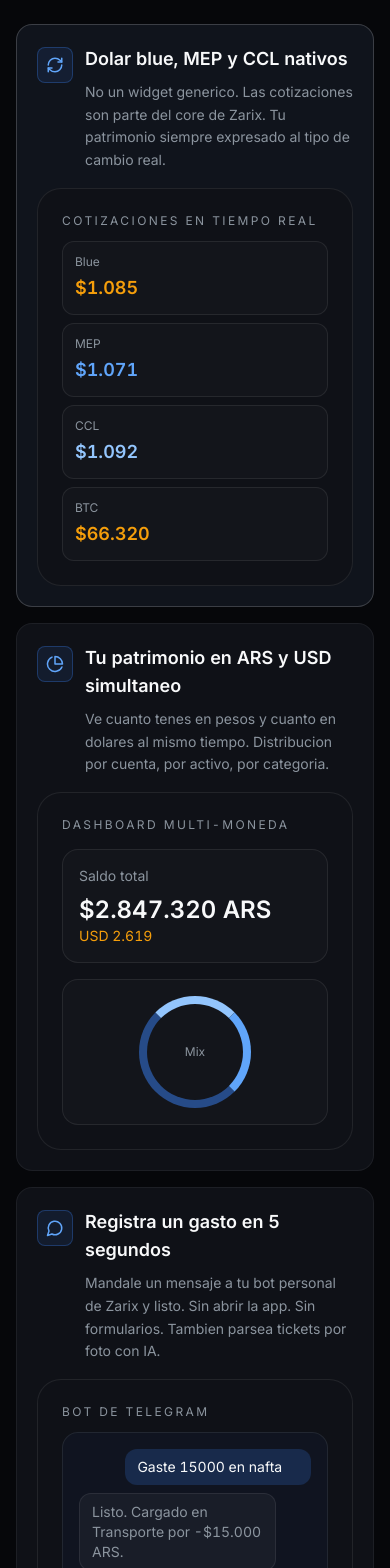
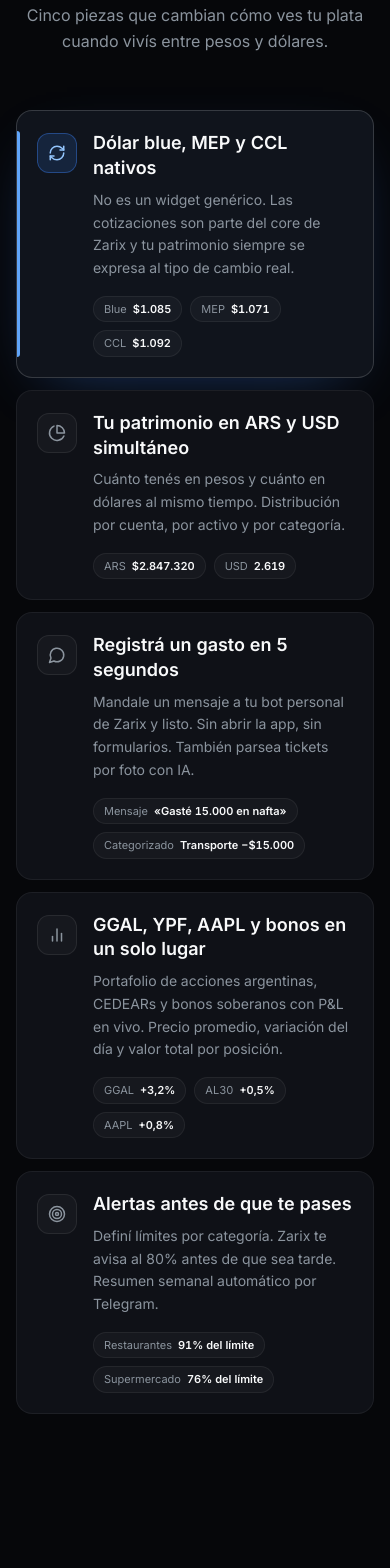
Before and after one commit to jeffreydtz/zarix, a Next.js app: page / in a window 390 px wide. Shown: the part 2124-3692 px from the top of the page. Built offline with nearby package versions, Linux system fonts and the light colour scheme; no server answers.

Commit message:
feat: enhance FeatureMockup and FeaturesSection with improved layout and additional data previews

```diff
--- a/components/landing/FeatureMockup.tsx
+++ b/components/landing/FeatureMockup.tsx
@@ -9,116 +9,214 @@
   feature: FeatureItem;
 }
 
-function QuotesMockup() {
-  const quotes = [
-    { symbol: 'Blue', value: '$1.085', color: 'text-[#F59E0B]' },
-    { symbol: 'MEP', value: '$1.071', color: 'text-blue-400' },
-    { symbol: 'CCL', value: '$1.092', color: 'text-blue-300' },
-    { symbol: 'BTC', value: '$66.320', color: 'text-[#F59E0B]' },
-  ];
+const MOCKUP_MIN_HEIGHT = 340;
 
+function Frame({ tag, children }: { tag: string; children: React.ReactNode }) {
   return (
-    <div className="space-y-3">
-      <p className="text-xs uppercase tracking-[0.2em] text-[#8B949E]">Cotizaciones en tiempo real</p>
-      <div className="grid gap-2 sm:grid-cols-2">
-        {quotes.map((quote) => (
-          <div key={quote.symbol} className="rounded-xl border border-white/[0.08] bg-white/[0.02] p-3">
-            <p className="text-xs text-[#8B949E]">{quote.symbol}</p>
-            <p className={`mt-1 text-lg font-semibold ${quote.color}`}>{quote.value}</p>
+    <div
+      className="flex flex-col gap-4"
+      style={{ minHeight: MOCKUP_MIN_HEIGHT }}
+    >
+      <div className="flex items-center gap-2">
+        <span className="inline-flex items-center rounded-full border border-blue-500/30 bg-blue-500/10 px-2.5 py-1 text-[10px] font-semibold uppercase tracking-[0.18em] text-blue-300">
+          {tag}
+        </span>
+        <span className="h-px flex-1 bg-white/[0.06]" />
       </div>
-        ))}
+      <div className="flex-1">{children}</div>
+    </div>
+  );
+}
+
+function StatRow({
+  label,
+  value,
+  trail,
+  trailTone,
+}: {
+  label: string;
+  value: string;
+  trail?: string;
+  trailTone?: 'positive' | 'negative' | 'neutral';
+}) {
+  const tone =
+    trailTone === 'positive'
+      ? 'text-emerald-400'
+      : trailTone === 'negative'
+        ? 'text-red-400'
+        : 'text-[#8B949E]';
+  return (
+    <div className="flex items-center justify-between rounded-xl border border-white/[0.06] bg-white/[0.02] px-3.5 py-2.5">
+      <span className="text-sm font-medium text-[#E6E8EC]">{label}</span>
+      <div className="flex items-baseline gap-2">
+        <span className="tabular-nums text-sm font-semibold text-[#F8F9FA]">{value}</span>
+        {trail ? <span className={`tabular-nums text-xs ${tone}`}>{trail}</span> : null}
       </div>
     </div>
   );
 }
 
+function QuotesMockup() {
+  const quotes = [
+    { symbol: 'Dólar blue', value: '$1.085', trail: '+0.4%', tone: 'positive' as const },
+    { symbol: 'Dólar MEP', value: '$1.071', trail: '+0.2%', tone: 'positive' as const },
+    { symbol: 'Dólar CCL', value: '$1.092', trail: '−0.1%', tone: 'negative' as const },
+    { symbol: 'Bitcoin', value: '$66.320', trail: '+1.8%', tone: 'positive' as const },
+  ];
+
+  return (
+    <Frame tag="Cotizaciones en vivo">
+      <div className="space-y-2">
+        {quotes.map((q) => (
+          <StatRow key={q.symbol} label={q.symbol} value={q.value} trail={q.trail} trailTone={q.tone} />
+        ))}
+      </div>
+    </Frame>
+  );
+}
+
 function PortfolioMockup() {
+  const slices = [
+    { label: 'Pesos ARS', value: 42, color: 'bg-blue-500' },
+    { label: 'USD MEP / blue', value: 33, color: 'bg-blue-400' },
+    { label: 'Inversiones', value: 18, color: 'bg-blue-300' },
+    { label: 'Cripto', value: 7, color: 'bg-blue-200' },
+  ];
+
   return (
+    <Frame tag="Patrimonio multi-moneda">
+      <div className="rounded-2xl border border-white/[0.06] bg-white/[0.02] p-4">
+        <div className="flex items-baseline justify-between">
           <div>
-      <p className="text-xs uppercase tracking-[0.2em] text-[#8B949E]">Dashboard multi-moneda</p>
-      <div className="mt-4 grid gap-4 sm:grid-cols-[1fr_0.8fr]">
-        <div className="rounded-2xl border border-white/[0.08] bg-white/[0.02] p-4">
-          <p className="text-sm text-[#8B949E]">Saldo total</p>
-          <p className="mt-2 text-2xl font-semibold text-[#F8F9FA]">$2.847.320 ARS</p>
-          <p className="text-sm text-[#F59E0B]">USD 2.619</p>
-        </div>
-        <div className="flex items-center justify-center rounded-2xl border border-white/[0.08] bg-white/[0.02] p-4">
-          <div className="relative h-28 w-28 rounded-full border-8 border-blue-500/50 border-t-blue-300 border-r-blue-400">
-            <span className="absolute inset-0 flex items-center justify-center text-xs text-[#8B949E]">Mix</span>
+            <p className="text-xs uppercase tracking-wider text-[#8B949E]">Saldo total</p>
+            <p className="mt-1 text-2xl font-semibold text-[#F8F9FA] tabular-nums">$2.847.320 ARS</p>
+            <p className="text-sm text-blue-300 tabular-nums">≈ USD 2.619</p>
           </div>
         </div>
+        <div className="mt-4 space-y-2">
+          {slices.map((s) => (
+            <div key={s.label}>
+              <div className="mb-1 flex items-center justify-between text-xs">
+                <span className="text-[#E6E8EC]">{s.label}</span>
+                <span className="text-[#8B949E] tabular-nums">{s.value}%</span>
+              </div>
+              <div className="h-1.5 overflow-hidden rounded-full bg-white/[0.06]">
+                <div className={`h-full ${s.color}`} style={{ width: `${s.value}%` }} />
               </div>
             </div>
+          ))}
+        </div>
+      </div>
+    </Frame>
   );
 }
 
 function TelegramMockup() {
   return (
-    <div className="space-y-3">
-      <p className="text-xs uppercase tracking-[0.2em] text-[#8B949E]">Bot de Telegram</p>
-      <div className="rounded-2xl border border-white/[0.08] bg-[#111827]/60 p-4">
-        <div className="mb-2 ml-auto max-w-[80%] rounded-xl bg-blue-500/20 px-3 py-2 text-sm text-[#F8F9FA]">
-          Gaste 15000 en nafta
+    <Frame tag="Bot personal en Telegram">
+      <div className="rounded-2xl border border-white/[0.06] bg-white/[0.02] p-4">
+        <div className="space-y-2.5">
+          <div className="ml-auto max-w-[80%] rounded-2xl rounded-tr-sm bg-blue-500/25 px-3.5 py-2 text-sm text-[#F8F9FA]">
+            Gasté 15.000 en nafta
           </div>
-        <div className="max-w-[85%] rounded-xl border border-white/[0.08] bg-white/[0.04] px-3 py-2 text-sm text-[#8B949E]">
-          Listo. Cargado en Transporte por -$15.000 ARS.
+          <div className="max-w-[85%] rounded-2xl rounded-tl-sm border border-white/[0.08] bg-white/[0.04] px-3.5 py-2 text-sm text-[#E6E8EC]">
+            Cargado en <span className="font-semibold text-blue-300">Transporte</span> por
+            <span className="ml-1 tabular-nums text-[#F8F9FA]">−$15.000 ARS</span>
+          </div>
+          <div className="ml-auto max-w-[80%] rounded-2xl rounded-tr-sm bg-blue-500/25 px-3.5 py-2 text-sm text-[#F8F9FA]">
+            📎 ticket-super.jpg
+          </div>
+          <div className="max-w-[85%] rounded-2xl rounded-tl-sm border border-white/[0.08] bg-white/[0.04] px-3.5 py-2 text-sm text-[#E6E8EC]">
+            Leí el ticket: <span className="font-semibold text-blue-300">Supermercado</span> por
+            <span className="ml-1 tabular-nums text-[#F8F9FA]">−$48.720 ARS</span>
           </div>
         </div>
       </div>
+    </Frame>
   );
 }
 
 function StocksMockup() {
   const rows = [
-    { symbol: 'GGAL', move: '+3.2%', positive: true },
-    { symbol: 'YPF', move: '-1.1%', positive: false },
-    { symbol: 'AAPL', move: '+0.8%', positive: true },
+    { symbol: 'GGAL', name: 'Galicia', value: '$8.420', trail: '+3.2%', tone: 'positive' as const },
+    { symbol: 'YPF', name: 'YPF', value: '$11.150', trail: '−1.1%', tone: 'negative' as const },
+    { symbol: 'AAPL', name: 'Apple (CEDEAR)', value: '$23.000', trail: '+0.8%', tone: 'positive' as const },
+    { symbol: 'AL30', name: 'Bonar 2030', value: '$91.980', trail: '+0.5%', tone: 'positive' as const },
   ];
 
   return (
-    <div className="space-y-3">
-      <p className="text-xs uppercase tracking-[0.2em] text-[#8B949E]">Inversiones Merval + USA</p>
-      <div className="space-y-2 rounded-2xl border border-white/[0.08] bg-white/[0.02] p-4">
-        {rows.map((row) => (
-          <div key={row.symbol} className="flex items-center justify-between rounded-lg border border-white/[0.06] px-3 py-2">
-            <span className="text-sm font-medium text-[#F8F9FA]">{row.symbol}</span>
-            <span className={`text-sm font-semibold ${row.positive ? 'text-[#10B981]' : 'text-[#EF4444]'}`}>
-              {row.move}
+    <Frame tag="Portafolio Merval + USA + bonos">
+      <div className="space-y-2">
+        {rows.map((r) => (
+          <div
+            key={r.symbol}
+            className="flex items-center justify-between rounded-xl border border-white/[0.06] bg-white/[0.02] px-3.5 py-2.5"
+          >
+            <div className="flex flex-col">
+              <span className="font-mono text-sm font-semibold text-[#F8F9FA]">{r.symbol}</span>
+              <span className="text-[11px] text-[#8B949E]">{r.name}</span>
+            </div>
+            <div className="flex flex-col items-end">
+              <span className="tabular-nums text-sm font-semibold text-[#F8F9FA]">{r.value}</span>
+              <span
+                className={`tabular-nums text-[11px] font-medium ${
+                  r.tone === 'positive' ? 'text-emerald-400' : 'text-red-400'
+                }`}
+              >
+                {r.trail}
               </span>
+            </div>
           </div>
         ))}
       </div>
-    </div>
+    </Frame>
   );
 }
 
 function BudgetMockup() {
   const rows = [
-    { label: 'Supermercado', value: 76 },
-    { label: 'Transporte', value: 45 },
-    { label: 'Restaurantes', value: 91 },
+    { label: 'Supermercado', amount: '$152.000', limit: '$200.000', pct: 76 },
+    { label: 'Transporte', amount: '$22.500', limit: '$50.000', pct: 45 },
+    { label: 'Restaurantes', amount: '$45.500', limit: '$50.000', pct: 91 },
   ];
 
   return (
+    <Frame tag="Presupuestos con alertas">
       <div className="space-y-3">
-      <p className="text-xs uppercase tracking-[0.2em] text-[#8B949E]">Presupuestos inteligentes</p>
-      <div className="space-y-3 rounded-2xl border border-white/[0.08] bg-white/[0.02] p-4">
-        {rows.map((row) => (
-          <div key={row.label}>
-            <div className="mb-1 flex items-center justify-between text-sm">
-              <span className="text-[#F8F9FA]">{row.label}</span>
-              <span className="text-[#8B949E]">{row.value}%</span>
+        {rows.map((r) => {
+          const danger = r.pct >= 85;
+          return (
+            <div
+              key={r.label}
+              className="rounded-xl border border-white/[0.06] bg-white/[0.02] px-3.5 py-3"
+            >
+              <div className="mb-1.5 flex items-baseline justify-between text-sm">
+                <span className="font-medium text-[#E6E8EC]">{r.label}</span>
+                <span className="tabular-nums text-[#8B949E]">
+                  {r.amount} <span className="opacity-60">/ {r.limit}</span>
+                </span>
               </div>
-            <div className="h-2 overflow-hidden rounded-full bg-white/[0.08]">
+              <div className="h-1.5 overflow-hidden rounded-full bg-white/[0.06]">
                 <div
-                className={`h-full rounded-full ${row.value > 85 ? 'bg-[#EF4444]' : 'bg-blue-500'}`}
-                style={{ width: `${row.value}%` }}
+                  className={`h-full ${danger ? 'bg-red-400' : 'bg-blue-500'}`}
+                  style={{ width: `${r.pct}%` }}
                 />
               </div>
-          </div>
-        ))}
+              <div className="mt-1 flex items-center justify-between text-[11px]">
+                <span className={`tabular-nums ${danger ? 'text-red-400' : 'text-[#8B949E]'}`}>
+                  {r.pct}%
+                </span>
+                {danger ? (
+                  <span className="text-red-400">Alerta enviada</span>
+                ) : (
+                  <span className="text-[#8B949E]">En rango</span>
+                )}
               </div>
             </div>
+          );
+        })}
+      </div>
+    </Frame>
   );
 }
 
@@ -127,11 +225,11 @@
     <AnimatePresence mode="wait">
       <motion.div
         key={feature.key}
-        initial={{ opacity: 0, y: 22 }}
+        initial={{ opacity: 0, y: 18 }}
         animate={{ opacity: 1, y: 0 }}
-        exit={{ opacity: 0, y: -18 }}
-        transition={{ duration: 0.35, ease: [0.22, 1, 0.36, 1] }}
-        className="rounded-3xl border border-white/[0.08] bg-[#0F1117] p-6"
+        exit={{ opacity: 0, y: -14 }}
+        transition={{ duration: 0.32, ease: [0.22, 1, 0.36, 1] }}
+        className="rounded-3xl border border-white/[0.08] bg-[#0F1117] p-5 sm:p-6 shadow-[0_30px_80px_-40px_rgba(59,130,246,0.4)]"
       >
         {feature.key === 'quotes' ? <QuotesMockup /> : null}
         {feature.key === 'portfolio' ? <PortfolioMockup /> : null}
--- a/components/landing/FeaturesSection.tsx
+++ b/components/landing/FeaturesSection.tsx
@@ -12,46 +12,70 @@
 } from 'lucide-react';
 import FeatureMockup, { type FeatureItem } from '@/components/landing/FeatureMockup';
 
-const features: Array<
-  FeatureItem & {
-    description: string;
-    icon: LucideIcon;
-  }
-> = [
+interface FeatureCard extends FeatureItem {
+  description: string;
+  icon: LucideIcon;
+  /** Preview compacto para mobile (no aparece en desktop, evita stack de mockups grandes). */
+  preview: { label: string; value: string }[];
+}
+
+const features: FeatureCard[] = [
   {
     key: 'quotes',
-    title: 'Dolar blue, MEP y CCL nativos',
+    title: 'Dólar blue, MEP y CCL nativos',
     description:
-      'No un widget generico. Las cotizaciones son parte del core de Zarix. Tu patrimonio siempre expresado al tipo de cambio real.',
+      'No es un widget genérico. Las cotizaciones son parte del core de Zarix y tu patrimonio siempre se expresa al tipo de cambio real.',
     icon: RefreshCw,
+    preview: [
+      { label: 'Blue', value: '$1.085' },
+      { label: 'MEP', value: '$1.071' },
+      { label: 'CCL', value: '$1.092' },
+    ],
   },
   {
     key: 'portfolio',
-    title: 'Tu patrimonio en ARS y USD simultaneo',
+    title: 'Tu patrimonio en ARS y USD simultáneo',
     description:
-      'Ve cuanto tenes en pesos y cuanto en dolares al mismo tiempo. Distribucion por cuenta, por activo, por categoria.',
+      'Cuánto tenés en pesos y cuánto en dólares al mismo tiempo. Distribución por cuenta, por activo y por categoría.',
     icon: PieChart,
+    preview: [
+      { label: 'ARS', value: '$2.847.320' },
+      { label: 'USD', value: '2.619' },
+    ],
   },
   {
     key: 'telegram',
-    title: 'Registra un gasto en 5 segundos',
+    title: 'Registrá un gasto en 5 segundos',
     description:
-      'Mandale un mensaje a tu bot personal de Zarix y listo. Sin abrir la app. Sin formularios. Tambien parsea tickets por foto con IA.',
+      'Mandale un mensaje a tu bot personal de Zarix y listo. Sin abrir la app, sin formularios. También parsea tickets por foto con IA.',
     icon: MessageCircle,
+    preview: [
+      { label: 'Mensaje', value: '«Gasté 15.000 en nafta»' },
+      { label: 'Categorizado', value: 'Transporte −$15.000' },
+    ],
   },
   {
     key: 'stocks',
-    title: 'GGAL, YPF, AAPL en un solo lugar',
+    title: 'GGAL, YPF, AAPL y bonos en un solo lugar',
     description:
-      'Portafolio de acciones argentinas y americanas con P&L en tiempo real. Precio promedio de compra, variacion del dia, valor total de la posicion.',
+      'Portafolio de acciones argentinas, CEDEARs y bonos soberanos con P&L en vivo. Precio promedio, variación del día y valor total por posición.',
     icon: BarChart2,
+    preview: [
+      { label: 'GGAL', value: '+3,2%' },
+      { label: 'AL30', value: '+0,5%' },
+      { label: 'AAPL', value: '+0,8%' },
+    ],
   },
   {
     key: 'budget',
     title: 'Alertas antes de que te pases',
     description:
-      'Defini limites por categoria. Zarix te avisa cuando llegas al 80% antes de que sea tarde. Seguimiento semanal automatico.',
+      'Definí límites por categoría. Zarix te avisa al 80% antes de que sea tarde. Resumen semanal automático por Telegram.',
     icon: Target,
+    preview: [
+      { label: 'Restaurantes', value: '91% del límite' },
+      { label: 'Supermercado', value: '76% del límite' },
+    ],
   },
 ];
 
@@ -63,7 +87,7 @@
     target: sectionRef,
     offset: ['start end', 'end start'],
   });
-  const leftGlow = useTransform(scrollYProgress, [0, 0.5, 1], [0.15, 0.3, 0.15]);
+  const leftGlow = useTransform(scrollYProgress, [0, 0.5, 1], [0.12, 0.28, 0.12]);
 
   const activeItem = useMemo(() => features[activeFeature] ?? features[0], [activeFeature]);
 
@@ -89,24 +113,40 @@
   }, []);
 
   return (
-    <section id="features" ref={sectionRef} className="mx-auto w-full max-w-6xl px-4 py-20 sm:px-6 lg:px-8">
-      <div className="mx-auto mb-12 max-w-3xl text-center">
-        <h2 className="text-balance text-3xl font-semibold text-[#F8F9FA] sm:text-5xl">Producto pensado para Argentina, no adaptado despues.</h2>
+    <section
+      id="features"
+      ref={sectionRef}
+      className="mx-auto w-full max-w-6xl px-4 py-20 sm:px-6 sm:py-28 lg:px-8"
+    >
+      <div className="mx-auto mb-14 max-w-2xl text-center sm:mb-20">
+        <span className="inline-flex items-center rounded-full border border-blue-500/30 bg-blue-500/10 px-3 py-1 text-[11px] font-semibold uppercase tracking-[0.18em] text-blue-300">
+          Producto local
+        </span>
+        <h2 className="mt-4 text-balance text-3xl font-semibold leading-tight text-[#F8F9FA] sm:text-5xl">
+          Pensado para Argentina, no adaptado después.
+        </h2>
+        <p className="mt-4 text-base leading-relaxed text-[#8B949E] sm:text-lg">
+          Cinco piezas que cambian cómo ves tu plata cuando vivís entre pesos y dólares.
+        </p>
       </div>
 
-      <div className="grid gap-8 lg:grid-cols-2 lg:gap-12">
+      <div className="grid gap-10 lg:grid-cols-[1fr_1.05fr] lg:gap-14">
         <div className="hidden lg:block">
           <div className="sticky top-24">
-            <motion.div className="pointer-events-none absolute inset-0 rounded-3xl bg-blue-500/10 blur-3xl" style={{ opacity: leftGlow }} />
+            <motion.div
+              className="pointer-events-none absolute inset-0 rounded-3xl bg-blue-500/10 blur-3xl"
+              style={{ opacity: leftGlow }}
+            />
             <div className="relative">
               <FeatureMockup feature={activeItem} />
             </div>
           </div>
         </div>
 
-        <div className="space-y-4">
+        <div className="space-y-3">
           {features.map((feature, index) => {
             const Icon = feature.icon;
+            const isActive = activeFeature === index;
             return (
               <div
                 key={feature.key}
@@ -114,24 +154,49 @@
                   itemRefs.current[index] = node;
                 }}
                 data-index={index}
-                className={`rounded-2xl border p-5 transition ${
-                  activeFeature === index
-                    ? 'border-white/[0.18] bg-[#10141c]'
-                    : 'border-white/[0.06] bg-[#0F1117]'
+                className={`group relative overflow-hidden rounded-2xl border p-5 sm:p-6 transition-all duration-300 ${
+                  isActive
+                    ? 'border-white/[0.16] bg-[#10141c] shadow-[0_20px_60px_-30px_rgba(59,130,246,0.45)]'
+                    : 'border-white/[0.06] bg-[#0F1117] hover:border-white/[0.12] hover:bg-[#11151d]'
                 }`}
               >
-                <div className="flex items-start gap-3">
-                  <div className="mt-0.5 rounded-lg border border-blue-500/30 bg-blue-500/10 p-2 text-blue-400">
-                    <Icon size={18} />
+                <span
+                  aria-hidden
+                  className={`absolute left-0 top-5 h-[calc(100%-2.5rem)] w-[3px] rounded-r-full transition-opacity duration-300 ${
+                    isActive ? 'bg-blue-400 opacity-100' : 'bg-blue-400/0 opacity-0'
+                  }`}
+                />
+
+                <div className="flex items-start gap-4">
+                  <div
+                    className={`mt-0.5 shrink-0 rounded-xl border p-2.5 transition-colors ${
+                      isActive
+                        ? 'border-blue-500/40 bg-blue-500/15 text-blue-300'
+                        : 'border-white/[0.08] bg-white/[0.03] text-[#8B949E] group-hover:text-blue-300'
+                    }`}
+                  >
+                    <Icon size={18} aria-hidden />
                   </div>
-                  <div>
-                    <h3 className="text-lg font-semibold text-[#F8F9FA]">{feature.title}</h3>
-                    <p className="mt-2 text-sm leading-relaxed text-[#8B949E]">{feature.description}</p>
+                  <div className="min-w-0 flex-1">
+                    <h3 className="text-lg font-semibold leading-snug text-[#F8F9FA]">
+                      {feature.title}
+                    </h3>
+                    <p className="mt-2 text-sm leading-relaxed text-[#8B949E]">
+                      {feature.description}
+                    </p>
+
+                    <div className="mt-4 flex flex-wrap gap-2 lg:hidden">
+                      {feature.preview.map((p) => (
+                        <span
+                          key={p.label}
+                          className="inline-flex items-center gap-1.5 rounded-full border border-white/[0.06] bg-white/[0.03] px-2.5 py-1 text-[11px]"
+                        >
+                          <span className="text-[#8B949E]">{p.label}</span>
+                          <span className="font-semibold text-[#F8F9FA] tabular-nums">{p.value}</span>
+                        </span>
+                      ))}
+                    </div>
                   </div>
-                </div>
-
-                <div className="mt-4 lg:hidden">
-                  <FeatureMockup feature={feature} />
                 </div>
               </div>
             );
```
Also changed, not shown: components/landing/Footer.tsx (+9 -8 lines). Lines whose indentation alone changed are shown as unchanged.
